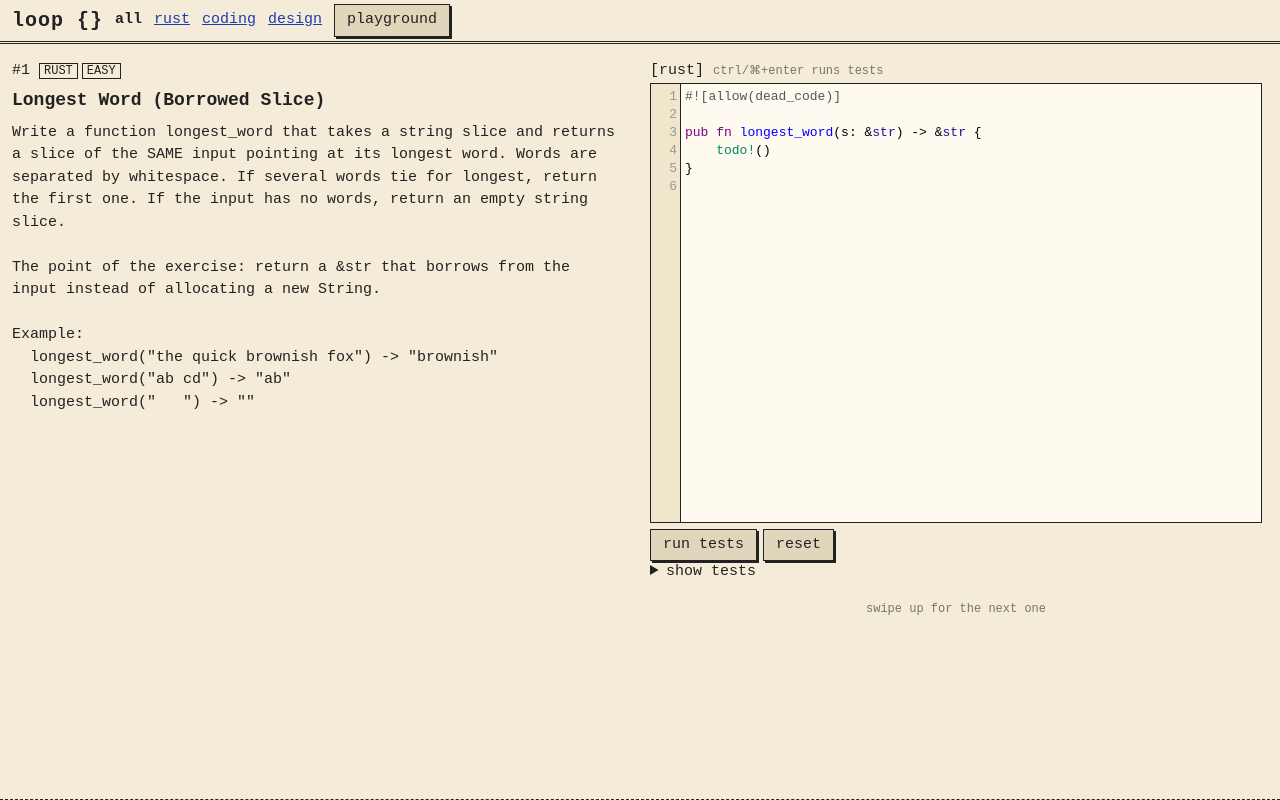
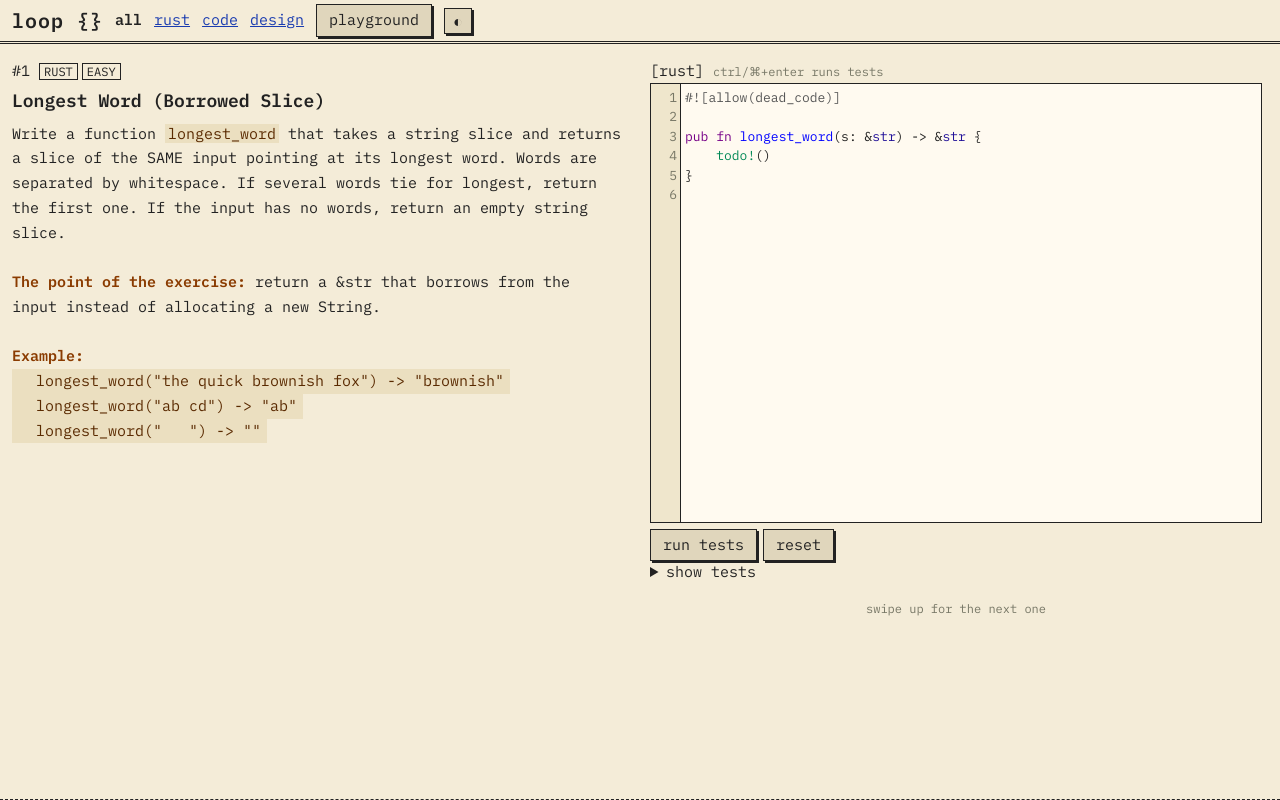
Before and after one commit to neelSchwan/neelSchwan.github.io, a plain HTML site: page docs/index.html in a window 1280 px wide. Drawn offline with nearby package versions, Linux system fonts and the light colour scheme.

Commit message:
Highlight problem text, add dark mode, readable font
Co-Authored-By: Claude Opus 5.5 <noreply@anthropic.com>

```diff
--- a/docs/index.html
+++ b/docs/index.html
@@ -11,19 +11,43 @@
 <script src="https://cdnjs.cloudflare.com/ajax/libs/codemirror/5.65.16/mode/python/python.min.js"></script>
 <script src="https://cdnjs.cloudflare.com/ajax/libs/codemirror/5.65.16/addon/edit/matchbrackets.min.js"></script>
 <script src="https://cdnjs.cloudflare.com/ajax/libs/codemirror/5.65.16/addon/edit/closebrackets.min.js"></script>
+<link rel="preconnect" href="https://fonts.googleapis.com">
+<link rel="stylesheet" href="https://fonts.googleapis.com/css2?family=IBM+Plex+Mono:wght@400;600&display=swap">
+<script>
+  // pick theme before first paint: saved choice, else the OS setting
+  try { document.documentElement.dataset.theme = localStorage.getItem("loop:theme") ||
+        (matchMedia("(prefers-color-scheme: dark)").matches ? "dark" : "light"); } catch {}
+</script>
 <style>
-  * { box-sizing: border-box; }
+  :root { --bg: #f4ecd8; --fg: #222; --card: #fffaf0; --muted: #776; --link: #1a3cb0; --line: #222;
+          --btn: #e0d6bc; --gutter: #efe6cc; --head: #8a3b00; --code-bg: #ebdfc0; --code-fg: #5a2a00; --mark: #1a3cb0; }
+  :root[data-theme="dark"] { --bg: #15130f; --fg: #e6dcc4; --card: #1d1a15; --muted: #8f8570; --link: #ffb000;
+          --line: #6b6150; --btn: #2a251c; --gutter: #201d17; --head: #ffb000; --code-bg: #2e2818; --code-fg: #ffd27a;
+          --mark: #7fc4ff; color-scheme: dark; }
+  * { box-sizing: border-box; scrollbar-color: var(--line) transparent; }
   html, body { margin: 0; height: 100%; overflow: hidden; }
-  body { background: #f4ecd8; color: #222; font: 15px/1.5 "Courier New", Courier, monospace; }
+  body { background: var(--bg); color: var(--fg); font: 15px/1.5 "IBM Plex Mono", "Courier New", monospace; }
   header { height: 44px; display: flex; align-items: center; gap: 12px; padding: 0 12px;
-           border-bottom: 3px double #222; white-space: nowrap; overflow-x: auto; }
+           border-bottom: 3px double var(--line); white-space: nowrap; overflow-x: auto; scrollbar-width: none; }
+  header button { margin: 0; }
+  #theme { font: 16px/1 system-ui, sans-serif; padding: 4px 8px; }
+  @media (max-width: 520px) {
+    header { gap: 6px; font-size: 13px; padding: 0 8px; } header b { font-size: 17px; }
+    header button { padding: 2px 8px; } .wide { display: none; }
+  }
   header b { font-size: 20px; letter-spacing: 1px; }
-  a { color: #1a3cb0; }
-  a.on { color: #222; font-weight: bold; text-decoration: none; }
+  a { color: var(--link); }
+  a.on { color: var(--fg); font-weight: bold; text-decoration: none; }
+  /* problem text highlights */
+  .txt { white-space: pre-wrap; word-wrap: break-word; line-height: 1.65; margin: 8px 0; }
+  .txt .h { color: var(--head); font-weight: 600; }
+  .txt code, .txt .ex { font-family: inherit; background: var(--code-bg); color: var(--code-fg); padding: 0 3px; }
+  .txt .ex { display: inline-block; padding: 0 6px; }
+  .txt .b { color: var(--mark); font-weight: 600; }
   /* tiktok-style: one problem per screen, snap to each */
   #feed { height: calc(100dvh - 44px); overflow-y: scroll; scroll-snap-type: y mandatory; scrollbar-width: none; }
   .card { height: 100%; scroll-snap-align: start; scroll-snap-stop: always; overflow-y: auto;
-          border-bottom: 1px dashed #222; padding: 16px 12px 40px; }
+          border-bottom: 1px dashed var(--line); padding: 16px 12px 40px; }
   .wrap { max-width: 760px; margin: 0 auto; }
   /* leetcode-style split on wide screens: problem left, code right */
   @media (min-width: 1000px) {
@@ -33,31 +57,42 @@
     .wrap .CodeMirror { height: 55vh; }
   }
   .card h2 { font-size: 18px; margin: 4px 0 8px; }
-  .tag { border: 1px solid #222; padding: 0 4px; font-size: 12px; margin-right: 4px; text-transform: uppercase; }
-  .hint { color: #776; font-size: 12px; text-align: center; margin-top: 16px; }
+  .tag { border: 1px solid var(--line); padding: 0 4px; font-size: 12px; margin-right: 4px; text-transform: uppercase; }
+  .hint { color: var(--muted); font-size: 12px; text-align: center; margin-top: 16px; }
   pre { white-space: pre-wrap; word-wrap: break-word; margin: 8px 0; }
-  pre.out { background: #222; color: #e8e8d0; padding: 8px; max-height: 300px; overflow: auto; }
+  pre.out { background: #111; color: #e8e8d0; border: 1px solid var(--line); padding: 8px; max-height: 300px; overflow: auto; }
   pre.out.ok { color: #9f9; } pre.out.bad { color: #f99; }
-  textarea { width: 100%; min-height: 220px; font: 13px/1.4 "Courier New", monospace; background: #fffaf0;
-             color: #222; border: 1px solid #222; padding: 6px; }
-  .CodeMirror { height: 320px; font: 13px/1.4 "Courier New", monospace; border: 1px solid #222; background: #fffaf0; }
-  .CodeMirror-gutters { background: #efe6cc; border-right: 1px solid #222; }
-  .CodeMirror-matchingbracket { background: #e0d6bc; }
-  button, select { font: inherit; background: #e0d6bc; color: #222; border: 1px solid #222;
-                   box-shadow: 2px 2px 0 #222; padding: 4px 12px; margin: 6px 6px 0 0; cursor: pointer; }
+  textarea { width: 100%; min-height: 220px; font: 13px/1.5 "IBM Plex Mono", monospace; background: var(--card);
+             color: var(--fg); border: 1px solid var(--line); padding: 6px; }
+  .CodeMirror { height: 320px; font: 13px/1.5 "IBM Plex Mono", monospace; border: 1px solid var(--line);
+                background: var(--card); color: var(--fg); }
+  .CodeMirror-gutters { background: var(--gutter); border-right: 1px solid var(--line); }
+  .CodeMirror-linenumber { color: var(--muted); }
+  .CodeMirror-cursor { border-left-color: var(--fg); }
+  .CodeMirror-matchingbracket { background: var(--btn); }
+  /* dark syntax colors (default CodeMirror palette is tuned for light) */
+  [data-theme="dark"] .CodeMirror-selected { background: #3a3122 !important; }
+  [data-theme="dark"] .cm-keyword { color: #ffb86b; } [data-theme="dark"] .cm-def { color: #8fd3ff; }
+  [data-theme="dark"] .cm-variable-2, [data-theme="dark"] .cm-variable-3, [data-theme="dark"] .cm-type { color: #9ad0c2; }
+  [data-theme="dark"] .cm-string { color: #b5e48c; } [data-theme="dark"] .cm-comment { color: #8a8170; }
+  [data-theme="dark"] .cm-number, [data-theme="dark"] .cm-atom { color: #f4a3a3; }
+  [data-theme="dark"] .cm-builtin, [data-theme="dark"] .cm-meta { color: #c4a7ff; }
+  button, select { font: inherit; background: var(--btn); color: var(--fg); border: 1px solid var(--line);
+                   box-shadow: 2px 2px 0 var(--line); padding: 4px 12px; margin: 6px 6px 0 0; cursor: pointer; }
   button:active { box-shadow: none; transform: translate(2px, 2px); }
   button:disabled { opacity: .5; }
-  .keys { color: #776; font-size: 12px; }
+  .keys { color: var(--muted); font-size: 12px; }
   dialog { width: min(900px, 100vw); max-width: 100vw; height: 100dvh; max-height: 100dvh; margin: 0 auto;
-           border: 0; padding: 12px; background: #f4ecd8; color: #222; }
+           border: 0; padding: 12px; background: var(--bg); color: var(--fg); }
   dialog .CodeMirror { height: 55dvh; }
 </style>
 </head>
 <body>
 <header>
   <b>loop {}</b>
-  <a href="?">all</a><a href="?track=rust">rust</a><a href="?track=code">coding</a><a href="?track=design">design</a>
-  <button id="pg-open" style="margin:0">playground</button>
+  <a href="?">all</a><a href="?track=rust">rust</a><a href="?track=code">code</a><a href="?track=design">design</a>
+  <button id="pg-open">play<span class="wide">ground</span></button>
+  <button id="theme" aria-label="toggle dark mode" title="toggle dark mode">&#9680;</button>
 </header>
 <main id="feed"></main>
 
@@ -82,6 +117,37 @@ for (const a of document.querySelectorAll("header a"))
 
 function store(key, val) {  // per-browser draft saving; harmless if storage is blocked
   try { return val === undefined ? localStorage.getItem(key) : localStorage.setItem(key, val); } catch { return null; }
+}
+
+const themeBtn = document.getElementById("theme");
+themeBtn.onclick = () => {
+  const t = document.documentElement.dataset.theme === "dark" ? "light" : "dark";
+  document.documentElement.dataset.theme = t;
+  store("loop:theme", t);
+};
+
+// ---- problem text highlighting: headings, labels, examples, inline code ----
+const esc = s => s.replace(/[&<>]/g, c => ({ "&": "&amp;", "<": "&lt;", ">": "&gt;" })[c]);
+// `code` | name(args) | path::to<T> | Type<...> | snake_case | operators
+const INLINE = /`([^`\n]+)`|(?:[A-Za-z_]\w*\.)*[A-Za-z_]\w*(?:::[A-Za-z_]\w*)*(?:<[^\s<>()]*>)?\((?:[^()\n]|\([^()\n]*\))*\)|[A-Za-z_]\w*(?:::[A-Za-z_]\w*)+|\b[A-Z]\w*<[^<>\n]*(?:<[^<>\n]*>[^<>\n]*)*>|\b[a-z]+(?:_[a-z0-9]+)+\b|->|<=|>=|==|!=/g;
+function inline(s) {
+  let out = "", last = 0;
+  for (const m of s.matchAll(INLINE)) {
+    out += esc(s.slice(last, m.index)) + `<code>${esc(m[1] ?? m[0])}</code>`;
+    last = m.index + m[0].length;
+  }
+  return out + esc(s.slice(last));
+}
+function fmt(text) {
+  return (text || "").split("\n").map(line => {
+    let m;
+    if (/^ {2,}\S/.test(line)) return `<span class="ex">${esc(line)}</span>`;          // indented example
+    if (/^[A-Z][A-Z0-9 &\/(),'-]{2,}:?$/.test(line)) return `<span class="h">${esc(line)}</span>`;  // CAPS heading
+    if ((m = line.match(/^([A-Z][\w \/&()'-]{0,30}:)(?!:)(.*)$/))) return `<span class="h">${esc(m[1])}</span>${inline(m[2])}`;
+    if ((m = line.match(/^(- |\d+[.)] )(?:([A-Z][\w \/&()'-]{0,30}:)(?=\s))?(.*)$/)))       // bullet, optional "Label:"
+      return `<span class="b">${esc(m[1])}</span>${m[2] ? `<b>${esc(m[2])}</b>` : ""}${inline(m[3])}`;
+    return inline(line);
+  }).join("\n");
 }
 
 function el(tag, props, ...kids) {
@@ -165,7 +231,7 @@ function card(p, n) {
   const left = el("div", {},
     el("div", {}, `#${n} `, el("span", { className: "tag" }, p.track), el("span", { className: "tag" }, p.difficulty)),
     el("h2", { textContent: p.title }),
-    el("pre", { textContent: p.prompt }));
+    el("div", { className: "txt", innerHTML: fmt(p.prompt) }));
   const right = el("div", {});
   const sec = el("section", { className: "card" }, el("div", { className: "wrap" }, left, right));
   const key = "loop:" + p.id;
@@ -188,7 +254,7 @@ function card(p, n) {
   } else {
     ta.placeholder = "scratchpad: sketch your design here (saved in this browser)";
     ta.oninput = () => store(key, ta.value);
-    right.append(ta, el("details", {}, el("summary", {}, "reveal reference answer"), el("pre", { textContent: p.notes })));
+    right.append(ta, el("details", {}, el("summary", {}, "reveal reference answer"), el("div", { className: "txt", innerHTML: fmt(p.notes) })));
   }
   right.append(el("div", { className: "hint", textContent: "swipe up for the next one" }));
   return sec;
```
